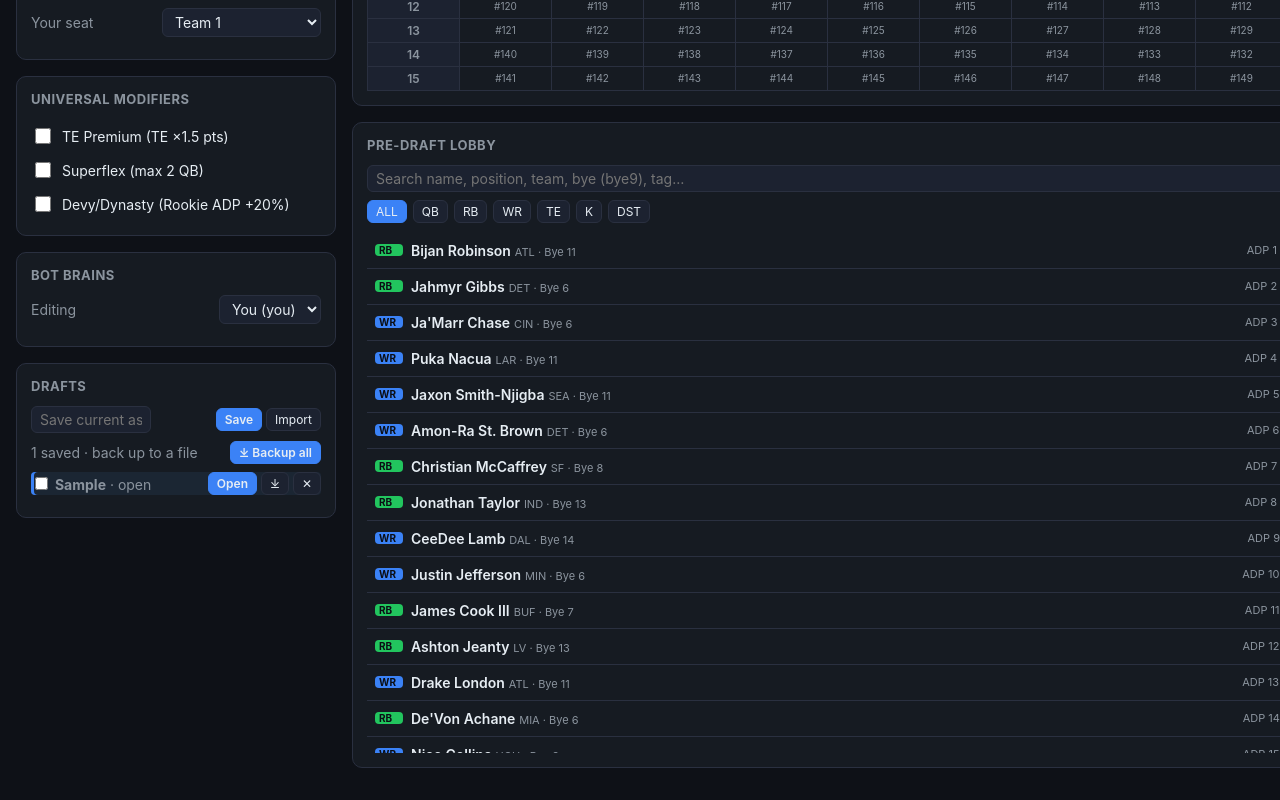
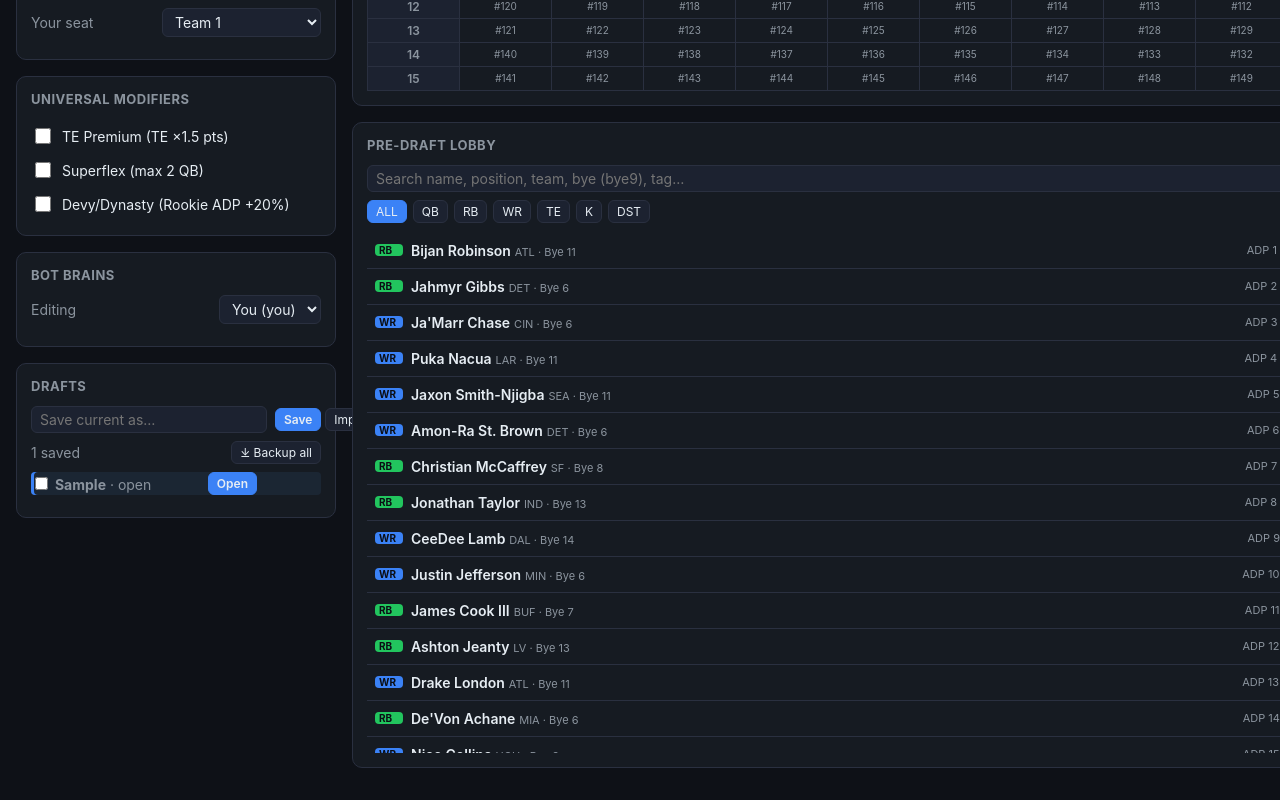
Before and after one commit to rishigurnani/rock-ur-mock, a React (Vite) app: page / in a window 1280 px wide. Both pictures are taken after typing "Sample" into the empty fields and a click on the button "Save". Shown: the part 427-1227 px from the top of the page. Built offline with nearby package versions, Linux system fonts and the light colour scheme.

Commit message:
Declutter 'Drafts' panel

```diff
--- a/src/components/SetupPanel.tsx
+++ b/src/components/SetupPanel.tsx
@@ -228,28 +228,23 @@ export function SetupPanel() {
             placeholder="Save current as…"
             value={sessName}
             onChange={(e) => setSessName(e.target.value)}
-            style={{ width: 120 }}
+            style={{ flex: 1 }}
           />
           <span>
-            <button
-              className="mini primary"
-              onClick={() => { store.saveSession(sessName.trim() || 'Untitled'); setSessName(''); }}
-            >
-              Save
-            </button>{' '}
+            <button className="mini primary" onClick={() => { store.saveSession(sessName.trim() || 'Untitled'); setSessName(''); }}>Save</button>{' '}
             <button className="mini" title="Restore a draft or a full backup file" onClick={() => importRef.current?.click()}>Import</button>
           </span>
         </div>
         {listSessions().length > 0 && (
           <div className="row">
-            <label className="truncate">{listSessions().length} saved · back up to a file</label>
-            <button className="mini primary" onClick={exportAll}>⤓ Backup all</button>
+            <label className="truncate">{listSessions().length} saved</label>
+            <button className="mini" onClick={exportAll}>⤓ Backup all</button>
           </div>
         )}
         {listSessions().map((sn) => {
           const open = sn.id === store.activeSessionId;
           return (
-          <div className={'row' + (open ? ' open-row' : '')} key={sn.id}>
+          <div className={'row draft-row' + (open ? ' open-row' : '')} key={sn.id}>
             <label className="truncate">
               <input
                 type="checkbox"
--- a/src/styles.css
+++ b/src/styles.css
@@ -76,6 +76,9 @@ select, input {
 .open-row { box-shadow: inset 3px 0 0 var(--accent); background: rgba(88, 166, 255, 0.08); border-radius: 4px; }
 /* Keep a row's trailing action buttons together on one line; the label truncates. */
 .row > span { flex-shrink: 0; white-space: nowrap; }
+/* Declutter the draft list: keep Open visible, reveal ⤓/✕ on hover or focus. */
+.draft-row span button ~ button { opacity: 0; visibility: hidden; transition: opacity .12s; }
+.draft-row:hover span button ~ button, .draft-row:focus-within span button ~ button { opacity: 1; visibility: visible; }
 
 /* Mock Stats: a non-blocking slide-in rail pinned to the right edge. It covers
    the board, not the setup panel — so drafts stay selectable while it's open. */
```
